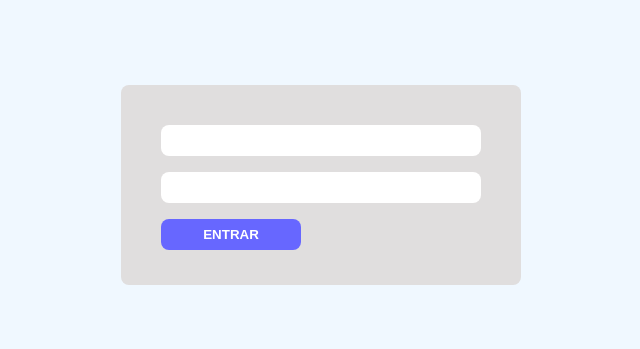
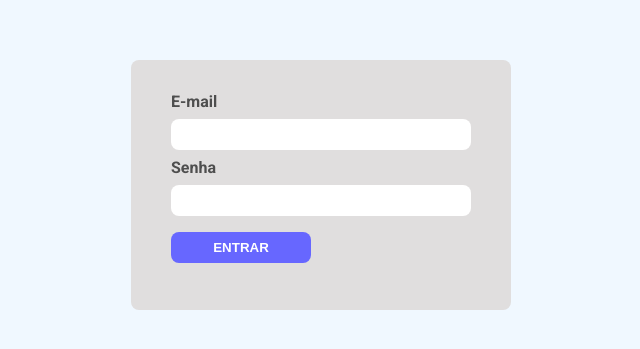
Before and after one commit to ElisioWander/nextAuth, a Next.js app: page / in a window 1280 px wide. Shown: the part 215-564 px from the top of the page, without its empty margins (319-959 px from the left). Built offline with nearby package versions, Linux system fonts and the light colour scheme.

Commit message:
input-component

```diff
--- /dev/null
+++ b/components/Input.tsx
@@ -0,0 +1,22 @@
+import { ChangeEvent } from "react";
+
+interface InputTestProps {
+  name: string;
+  labelName: string;
+  type: string;
+  setValue: (e) => void;
+}
+
+export function Input({ name, labelName, type, setValue }: InputTestProps) {
+  return (
+    <>
+      <label htmlFor={name}>{labelName}</label>
+      <input
+        type={type}
+        onChange={(e: ChangeEvent<HTMLInputElement>) =>
+          setValue(e.target.value)
+        }
+      />
+    </>
+  );
+}
--- /dev/null
+++ b/pages/_document.tsx
@@ -0,0 +1,18 @@
+import Document, { Head, Html, NextScript, Main } from "next/document";
+
+export default class MyDocument extends Document {
+  render() {
+    return (
+      <Html>
+        <Head>
+            <link rel="preconnect" href="https://fonts.googleapis.com" />
+            <link href="https://fonts.googleapis.com/css2?family=Roboto:wght@400;700&display=swap" rel="stylesheet" />
+        </Head>
+        <body>
+          <Main />
+          <NextScript />
+        </body>
+      </Html>
+    );
+  }
+}
--- a/pages/index.tsx
+++ b/pages/index.tsx
@@ -1,4 +1,5 @@
-import { FormEvent, useContext, useState } from "react";
+import { ChangeEvent, FormEvent, useContext, useState } from "react";
+import { Input } from "../components/Input";
 import { AuthContext } from "../contexts/AuthContext";
 import { withSSRGest } from "../utils/withSSRGest";
 
@@ -29,20 +30,25 @@ export default function Home() {
       password,
     };
 
+    console.log(data)
+
     await signIn(data);
   }
 
   return (
     <form onSubmit={handleSubmit}>
-      <input
-        type="email"
-        value={email}
-        onChange={(e) => setEmail(e.target.value)}
+      <Input
+        type={'email'}
+        name={email}
+        labelName={'E-mail'}
+        setValue={setEmail}
       />
-      <input
-        type="password"
-        value={password}
-        onChange={(e) => setPassword(e.target.value)}
+
+      <Input
+        type={'password'}
+        name={password}
+        labelName={'Senha'}
+        setValue={setPassword}
       />
       <button type="submit">Entrar</button>
     </form>
--- a/styles/index.css
+++ b/styles/index.css
@@ -12,12 +12,14 @@ html {
     align-items: center;
     justify-content: center;
 
+    font-family: 'Roboto', sans-serif;
+
     background-color: aliceblue;
 }
 
 form {
-    width: 400px;
-    height: 200px;
+    width: 380px;
+    height: 250px;
 
     display: flex;
     flex-direction: column;
@@ -38,6 +40,13 @@ input, button {
     margin: 0.5rem;
 }
 
+label {
+    padding-left: 0.5rem;
+    font-weight: bold;
+
+    color: rgb(78, 78, 78);
+}
+
 button {
     width: 140px;
 
```
